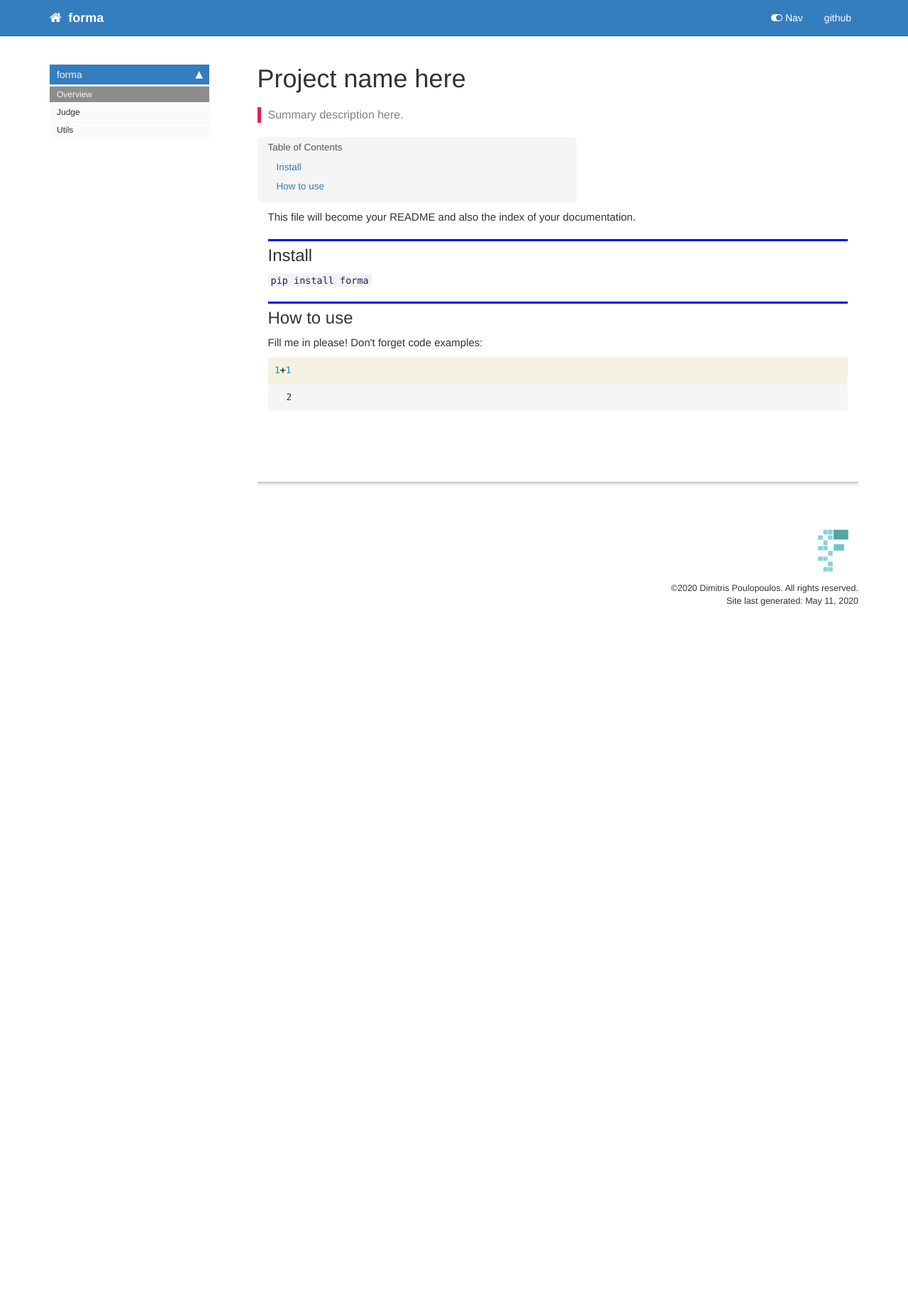
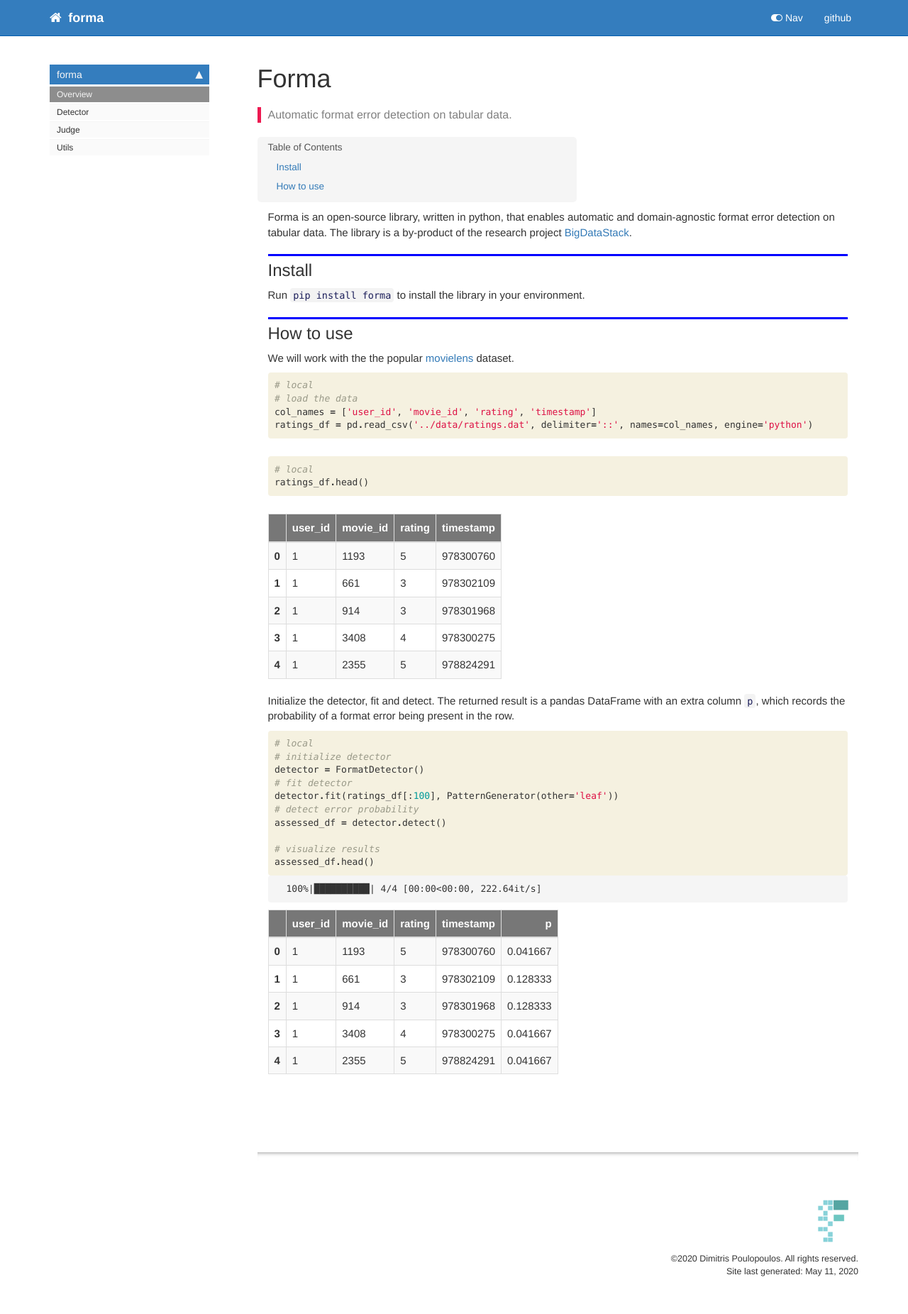
Before and after one commit to dpoulopoulos/forma, a Jekyll site: the page built from docs/index.html, in a window 1280 px wide. Shown: the whole page at 71% size. Built offline with Jekyll 4.4.1, drawn with Linux system fonts in a browser that asks for light colours; nearby versions of some CDN libraries; comment, search, counter and statistics services are not loaded; before the commit the page ends 906 px from its top, so only the background shows below that.

Commit message:
feat: Implements detector.

```diff
--- a/docs/_data/sidebars/home_sidebar.yml
+++ b/docs/_data/sidebars/home_sidebar.yml
@@ -10,6 +10,9 @@ entries:
       title: Overview
       url: /
     - output: web,pdf
+      title: Detector
+      url: /detector
+    - output: web,pdf
       title: Judge
       url: /judge
     - output: web,pdf
--- a/docs/index.html
+++ b/docs/index.html
@@ -1,12 +1,12 @@
 ---
 
-title: Project name here
+title: Forma
 
 keywords: fastai
 sidebar: home_sidebar
 
-summary: "Summary description here."
-description: "Summary description here."
+summary: "Automatic format error detection on tabular data."
+description: "Automatic format error detection on tabular data."
 ---
 <!--
 
@@ -29,7 +29,7 @@ description: "Summary description here."
 
 <div class="cell border-box-sizing text_cell rendered"><div class="inner_cell">
 <div class="text_cell_render border-box-sizing rendered_html">
-<p>This file will become your README and also the index of your documentation.</p>
+<p>Forma is an open-source library, written in python, that enables automatic and domain-agnostic format error detection on tabular data. The library is a by-product of the research project <a href="https://bigdatastack.eu/">BigDataStack</a>.</p>
 
 </div>
 </div>
@@ -42,7 +42,7 @@ description: "Summary description here."
 </div>
 <div class="cell border-box-sizing text_cell rendered"><div class="inner_cell">
 <div class="text_cell_render border-box-sizing rendered_html">
-<p><code>pip install forma</code></p>
+<p>Run <code>pip install forma</code> to install the library in your environment.</p>
 
 </div>
 </div>
@@ -55,7 +55,7 @@ description: "Summary description here."
 </div>
 <div class="cell border-box-sizing text_cell rendered"><div class="inner_cell">
 <div class="text_cell_render border-box-sizing rendered_html">
-<p>Fill me in please! Don't forget code examples:</p>
+<p>We will work with the the popular <a href="https://grouplens.org/datasets/movielens/">movielens</a> dataset.</p>
 
 </div>
 </div>
@@ -67,7 +67,28 @@ description: "Summary description here."
 
 <div class="inner_cell">
     <div class="input_area">
-<div class=" highlight hl-ipython3"><pre><span></span><span class="mi">1</span><span class="o">+</span><span class="mi">1</span>
+<div class=" highlight hl-ipython3"><pre><span></span><span class="c1"># local</span>
+<span class="c1"># load the data</span>
+<span class="n">col_names</span> <span class="o">=</span> <span class="p">[</span><span class="s1">&#39;user_id&#39;</span><span class="p">,</span> <span class="s1">&#39;movie_id&#39;</span><span class="p">,</span> <span class="s1">&#39;rating&#39;</span><span class="p">,</span> <span class="s1">&#39;timestamp&#39;</span><span class="p">]</span>
+<span class="n">ratings_df</span> <span class="o">=</span> <span class="n">pd</span><span class="o">.</span><span class="n">read_csv</span><span class="p">(</span><span class="s1">&#39;../data/ratings.dat&#39;</span><span class="p">,</span> <span class="n">delimiter</span><span class="o">=</span><span class="s1">&#39;::&#39;</span><span class="p">,</span> <span class="n">names</span><span class="o">=</span><span class="n">col_names</span><span class="p">,</span> <span class="n">engine</span><span class="o">=</span><span class="s1">&#39;python&#39;</span><span class="p">)</span>
+</pre></div>
+
+    </div>
+</div>
+</div>
+
+</div>
+    {% endraw %}
+
+    {% raw %}
+
+<div class="cell border-box-sizing code_cell rendered">
+<div class="input">
+
+<div class="inner_cell">
+    <div class="input_area">
+<div class=" highlight hl-ipython3"><pre><span></span><span class="c1"># local</span>
+<span class="n">ratings_df</span><span class="o">.</span><span class="n">head</span><span class="p">()</span>
 </pre></div>
 
     </div>
@@ -80,9 +101,194 @@ description: "Summary description here."
 <div class="output_area">
 
 
+<div class="output_html rendered_html output_subarea output_execute_result">
+<div>
+<style scoped>
+    .dataframe tbody tr th:only-of-type {
+        vertical-align: middle;
+    }
 
-<div class="output_text output_subarea output_execute_result">
-<pre>2</pre>
+    .dataframe tbody tr th {
+        vertical-align: top;
+    }
+
+    .dataframe thead th {
+        text-align: right;
+    }
+</style>
+<table border="1" class="dataframe">
+  <thead>
+    <tr style="text-align: right;">
+      <th></th>
+      <th>user_id</th>
+      <th>movie_id</th>
+      <th>rating</th>
+      <th>timestamp</th>
+    </tr>
+  </thead>
+  <tbody>
+    <tr>
+      <th>0</th>
+      <td>1</td>
+      <td>1193</td>
+      <td>5</td>
+      <td>978300760</td>
+    </tr>
+    <tr>
+      <th>1</th>
+      <td>1</td>
+      <td>661</td>
+      <td>3</td>
+      <td>978302109</td>
+    </tr>
+    <tr>
+      <th>2</th>
+      <td>1</td>
+      <td>914</td>
+      <td>3</td>
+      <td>978301968</td>
+    </tr>
+    <tr>
+      <th>3</th>
+      <td>1</td>
+      <td>3408</td>
+      <td>4</td>
+      <td>978300275</td>
+    </tr>
+    <tr>
+      <th>4</th>
+      <td>1</td>
+      <td>2355</td>
+      <td>5</td>
+      <td>978824291</td>
+    </tr>
+  </tbody>
+</table>
+</div>
+</div>
+
+</div>
+
+</div>
+</div>
+
+</div>
+    {% endraw %}
+
+<div class="cell border-box-sizing text_cell rendered"><div class="inner_cell">
+<div class="text_cell_render border-box-sizing rendered_html">
+<p>Initialize the detector, fit and detect. The returned result is a pandas DataFrame with an extra column <code>p</code>, which records the probability of a format error being present in the row.</p>
+
+</div>
+</div>
+</div>
+    {% raw %}
+
+<div class="cell border-box-sizing code_cell rendered">
+<div class="input">
+
+<div class="inner_cell">
+    <div class="input_area">
+<div class=" highlight hl-ipython3"><pre><span></span><span class="c1"># local</span>
+<span class="c1"># initialize detector</span>
+<span class="n">detector</span> <span class="o">=</span> <span class="n">FormatDetector</span><span class="p">()</span>
+<span class="c1"># fit detector</span>
+<span class="n">detector</span><span class="o">.</span><span class="n">fit</span><span class="p">(</span><span class="n">ratings_df</span><span class="p">[:</span><span class="mi">100</span><span class="p">],</span> <span class="n">PatternGenerator</span><span class="p">(</span><span class="n">other</span><span class="o">=</span><span class="s1">&#39;leaf&#39;</span><span class="p">))</span>
+<span class="c1"># detect error probability</span>
+<span class="n">assessed_df</span> <span class="o">=</span> <span class="n">detector</span><span class="o">.</span><span class="n">detect</span><span class="p">()</span>
+
+<span class="c1"># visualize results</span>
+<span class="n">assessed_df</span><span class="o">.</span><span class="n">head</span><span class="p">()</span>
+</pre></div>
+
+    </div>
+</div>
+</div>
+
+<div class="output_wrapper">
+<div class="output">
+
+<div class="output_area">
+
+<div class="output_subarea output_stream output_stderr output_text">
+<pre>100%|██████████| 4/4 [00:00&lt;00:00, 222.64it/s]
+</pre>
+</div>
+</div>
+
+<div class="output_area">
+
+
+<div class="output_html rendered_html output_subarea output_execute_result">
+<div>
+<style scoped>
+    .dataframe tbody tr th:only-of-type {
+        vertical-align: middle;
+    }
+
+    .dataframe tbody tr th {
+        vertical-align: top;
+    }
+
+    .dataframe thead th {
+        text-align: right;
+    }
+</style>
+<table border="1" class="dataframe">
+  <thead>
+    <tr style="text-align: right;">
+      <th></th>
+      <th>user_id</th>
+      <th>movie_id</th>
+      <th>rating</th>
+      <th>timestamp</th>
+      <th>p</th>
+    </tr>
+  </thead>
+  <tbody>
+    <tr>
+      <th>0</th>
+      <td>1</td>
+      <td>1193</td>
+      <td>5</td>
+      <td>978300760</td>
+      <td>0.041667</td>
+    </tr>
+    <tr>
+      <th>1</th>
+      <td>1</td>
+      <td>661</td>
+      <td>3</td>
+      <td>978302109</td>
+      <td>0.128333</td>
+    </tr>
+    <tr>
+      <th>2</th>
+      <td>1</td>
+      <td>914</td>
+      <td>3</td>
+      <td>978301968</td>
+      <td>0.128333</td>
+    </tr>
+    <tr>
+      <th>3</th>
+      <td>1</td>
+      <td>3408</td>
+      <td>4</td>
+      <td>978300275</td>
+      <td>0.041667</td>
+    </tr>
+    <tr>
+      <th>4</th>
+      <td>1</td>
+      <td>2355</td>
+      <td>5</td>
+      <td>978824291</td>
+      <td>0.041667</td>
+    </tr>
+  </tbody>
+</table>
+</div>
 </div>
 
 </div>
--- a/docs/sidebar.json
+++ b/docs/sidebar.json
@@ -1,6 +1,7 @@
 {
   "forma": {
     "Overview": "/",
+    "Detector": "/detector",
     "Judge": "/judge",
     "Utils": "/utils"
   }
--- a/forma/_nbdev.py
+++ b/forma/_nbdev.py
@@ -2,10 +2,12 @@
 
 __all__ = ["index", "modules", "custom_doc_links", "git_url"]
 
-index = {"FormatJudge": "judge.ipynb",
+index = {"FormatDetector": "detector.ipynb",
+         "FormatJudge": "judge.ipynb",
          "PatternGenerator": "utils.ipynb"}
 
-modules = ["judge.py",
+modules = ["detector.py",
+           "judge.py",
            "utils.py"]
 
 doc_url = "https://dpoulopoulos.github.io/forma/"
--- a/forma/judge.py
+++ b/forma/judge.py
@@ -24,7 +24,7 @@ class FormatJudge:
         self.n = n
 
     def __call__(self, o: Any) -> list:
-        return self.judge(o, level)
+        return self.judge(o)
 
     def fit(self, values: List[Any]):
         patterns = [self.generator(v) for v in values]
```
Also changed, not shown: docs/detector.html (added, +68 -0 lines), forma/detector.py (added, +43 -0 lines), README.md, 4 other files.
